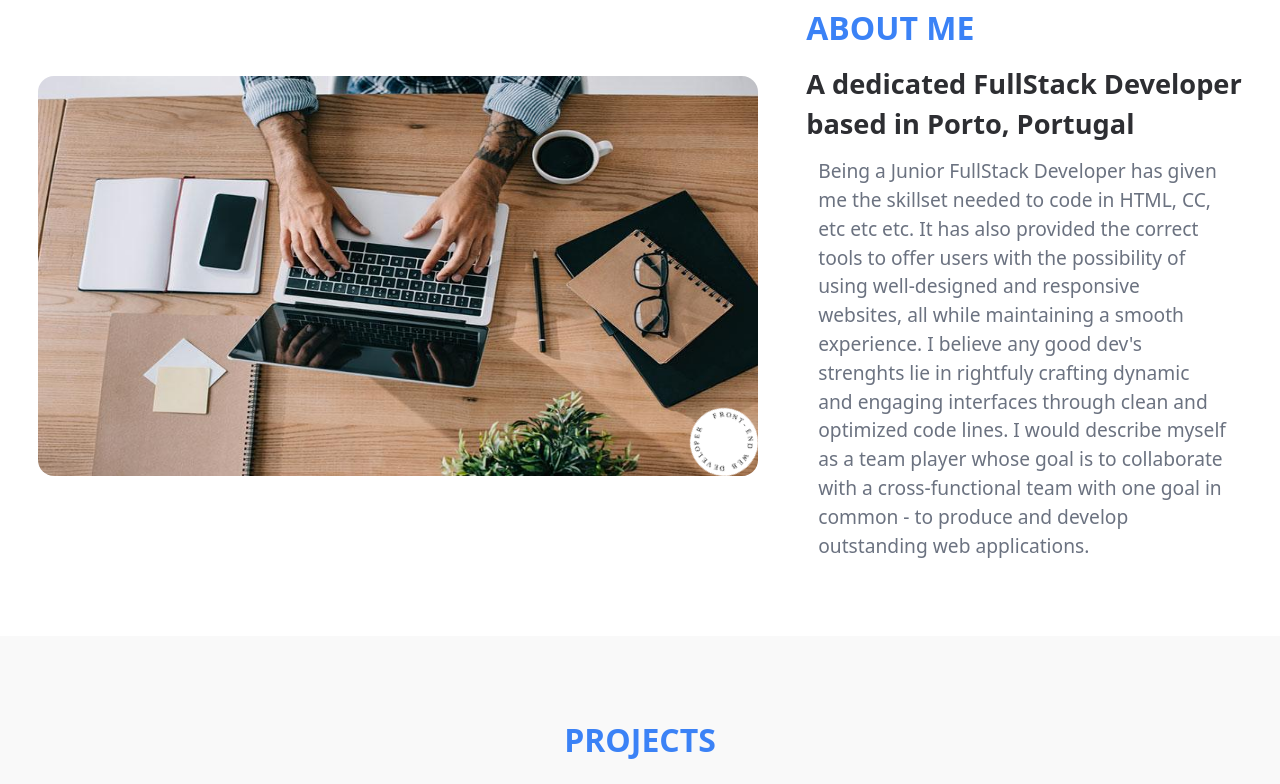
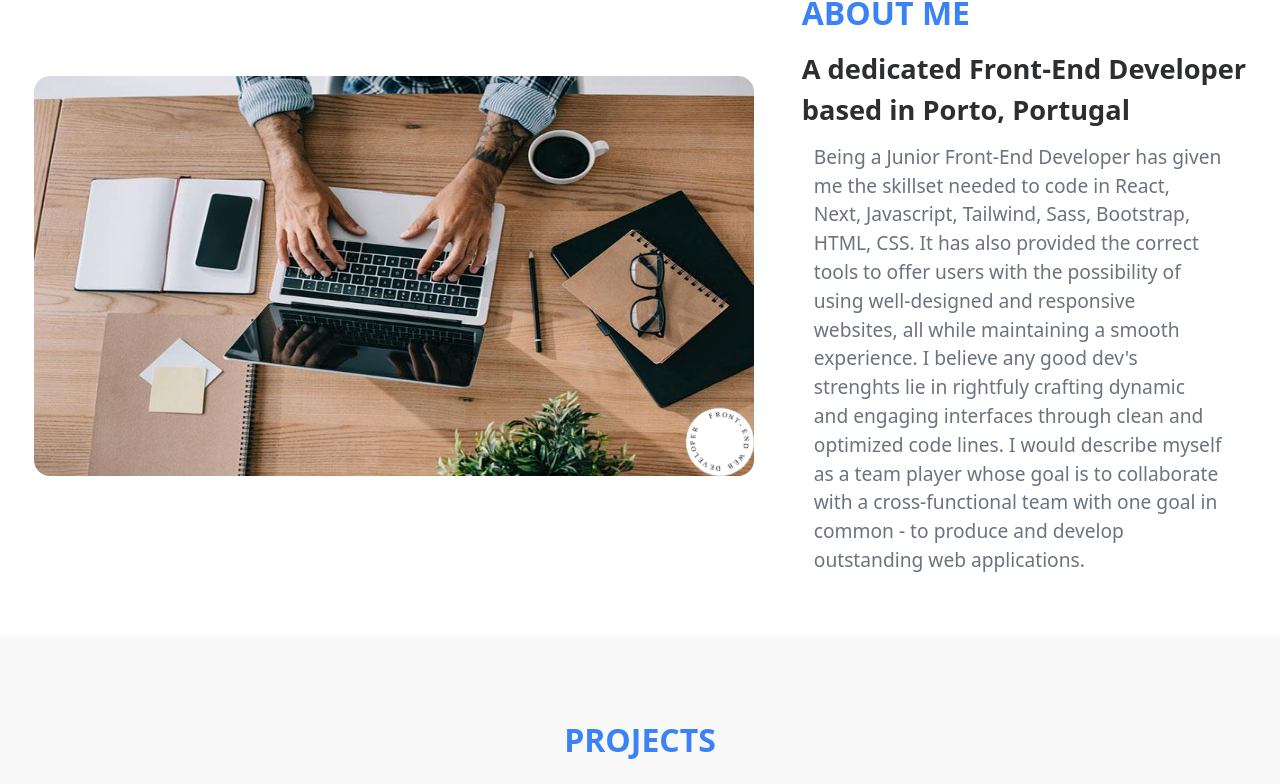
Before and after one commit to ClaudioCunhaDev/CunhaDev, a React (Vite) app: page / in a window 1280 px wide. Shown: the part 964-1748 px from the top of the page. Built offline with nearby package versions, Linux system fonts and the light colour scheme.

Commit message:
CV updated

```diff
--- a/src/components/About.jsx
+++ b/src/components/About.jsx
@@ -28,18 +28,19 @@ export const About = () => {
           ABOUT ME
         </h2>
         <h2 className="text-[1.3rem] text-title font-bold px-5 md:text-[1.7rem] md:px-0">
-          A dedicated FullStack Developer <br /> based in Porto, Portugal
+          A dedicated Front-End Developer <br /> based in Porto, Portugal
         </h2>
         <p className="min-w-[18rem] max-w-[27rem] px-3 text-gray-500 md:text-[1.2rem] md:w-[27rem]">
-          Being a Junior FullStack Developer has given me the skillset needed to
-          code in HTML, CC, etc etc etc. It has also provided the correct tools
-          to offer users with the possibility of using well-designed and
-          responsive websites, all while maintaining a smooth experience. I
-          believe any good dev's strenghts lie in rightfuly crafting dynamic and
-          engaging interfaces through clean and optimized code lines. I would
-          describe myself as a team player whose goal is to collaborate with a
-          cross-functional team with one goal in common - to produce and develop
-          outstanding web applications.
+          Being a Junior Front-End Developer has given me the skillset needed to
+          code in React, Next, Javascript, Tailwind, Sass, Bootstrap, HTML, CSS.
+          It has also provided the correct tools to offer users with the
+          possibility of using well-designed and responsive websites, all while
+          maintaining a smooth experience. I believe any good dev's strenghts
+          lie in rightfuly crafting dynamic and engaging interfaces through
+          clean and optimized code lines. I would describe myself as a team
+          player whose goal is to collaborate with a cross-functional team with
+          one goal in common - to produce and develop outstanding web
+          applications.
         </p>
       </div>
     </div>
--- a/src/components/Home.jsx
+++ b/src/components/Home.jsx
@@ -53,7 +53,7 @@ export const Home = () => {
                 >
                   <path d="M13 8V2H7v6H2l8 8 8-8h-5zM0 18h20v2H0v-2z" />
                 </svg>
-                <a href="/CunhaCVPT.pdf" download>
+                <a href="./ClaudioCunhaCV.pdf" download>
                   Download CV
                 </a>
               </button>
```
Also changed, not shown: 2 other files (tests, documents, lock files or other folders).
